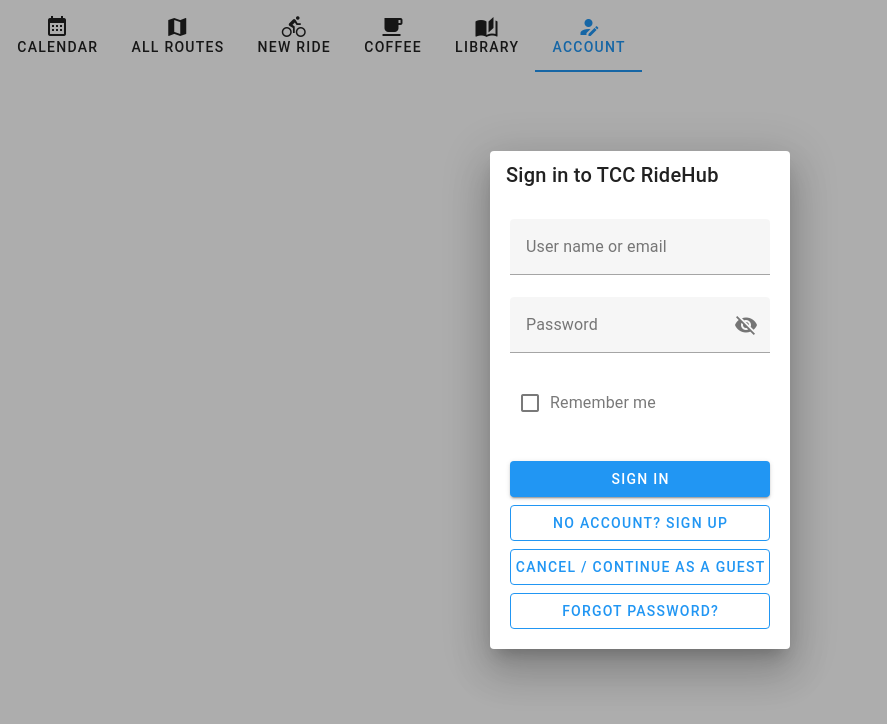
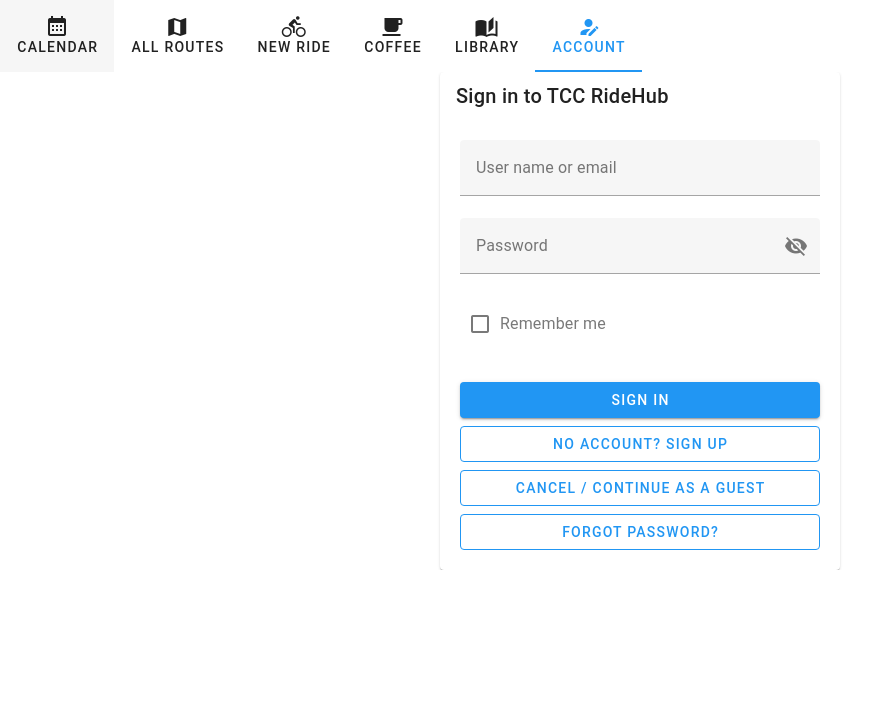
Before and after one commit to quilkin/ridehub2, a Vue app: page / in a window 1280 px wide. Shown: the top 724 px of the page, without its empty margins (0-887 px from the left). Built offline with nearby package versions, Linux system fonts and the light colour scheme.

Commit message:
account page nearly working

```diff
--- a/src/App.vue
+++ b/src/App.vue
@@ -7,31 +7,30 @@
 
 const currentTab = ref('account');
 const currentUser = ref(new User);
-const accountTab = ref();
-const setAccountView = () => {
-  accountTab.value.setTabView(currentUser.value.role > 0);
-}
+//const accountTab = ref();
+// const setAccountView = () => {
+//   accountTab.value.setTabView(currentUser.value.role > 0);
+// }
 
 function switchTab(tab: string) {
   currentTab.value = tab;
 }
-function loggedIn(user : User) {
+function doneLogin(user : User) {
   if (user===null)
   {
-    console.log("failed login");
-    accountTab.value.setTabView(false);
-    return;
-
+    console.log("guest user");
+    //accountTab.value.setTabView(false);
   }
-
-  console.log("login by " + user.email);
-  currentUser.value = user;
+  else {
+    console.log("login by " + user.email);
+    currentUser.value = user;
+  }
   switchTab('calendar');
 
 }
-function switchedToAccountTab() {
-  setAccountView();
-}
+// function switchedToAccountTab() {
+//   setAccountView();
+// }
 
 </script>
 
@@ -49,7 +48,7 @@
       <v-tab value="new"><v-icon>mdi-bike</v-icon>New Ride</v-tab>
       <v-tab value="coffee"><v-icon>mdi-coffee</v-icon>Coffee</v-tab>
       <v-tab value="library"><v-icon>mdi-book-open-page-variant</v-icon>Library</v-tab>
-      <v-tab value="account" @click="setAccountView"><v-icon>mdi-account-edit</v-icon>Account</v-tab>
+      <v-tab value="account"><v-icon>mdi-account-edit</v-icon>Account</v-tab>
     </v-tabs>
 
     <!-- <v-card-text> -->
@@ -84,10 +83,9 @@
 
         <v-window-item value="account">
           <account-actions
-            ref="accountTab"
-            :logged-in="currentUser.role>0"
-            @logged-in="loggedIn"
-            @guest="switchTab('calendar')"
+
+            :user="currentUser"
+            @done-login="doneLogin"
           ></account-actions>
 
         </v-window-item>
--- a/src/components/account/Signup.vue
+++ b/src/components/account/Signup.vue
@@ -78,9 +78,7 @@
         <v-btn color="blue" variant="outlined" @click="cancel()" block class="mt-2">   Cancel    </v-btn>
       </v-form>
     </v-card-text>
-    <!-- <v-card-actions class="pa-5">
-        <v-btn block class="mt-2"  type="submit" @click="submit()" color="blue">Submit</v-btn>
-    </v-card-actions> -->
+
   </v-card>
 </v-dialog>
 </template>
--- a/src/components/account/account.vue
+++ b/src/components/account/account.vue
@@ -1,20 +1,41 @@
 
 <script setup lang="ts">
 
-import { ref } from 'vue'
+import { ref, onBeforeMount, onUpdated } from 'vue'
 import {nameRules,pwRules,emailRules} from '../../utils/rules'
+import { myFetch } from '../fetch'
+import Swal from 'sweetalert2'
+import { User } from '../../utils/user'
 
 const userName = ref('');
 const email = ref('');
 const password1 = ref('');
 const password2 = ref('');
 const showPass = ref(false);
+const accountDialog = ref(false)
 const accountForm = ref();
-
-const distance = ref('k')
+//const creds = ref();
+const units = ref('k')
 const climbing = ref('y')
 const notify = ref('y')
+const emit = defineEmits(['doneAccount'])
+const props = defineProps({
+  user : User
+})
 
+onBeforeMount(() => {
+        if (props.user != undefined) {
+            units.value = props.user.units;
+            climbing.value = props.user.climbs? 'y':'n';
+            notify.value = props.user.notifications? 'y':'n';
+            userName.value = props.user.name;
+            email.value = props.user.email;
+            password1.value = '';
+            password2.value = '';
+
+        }
+
+  })
 
 const pwConfirmRules = [
   (value: string) => {
@@ -25,30 +46,77 @@
 async function submit() {
   if (accountForm.value != null) {
   const {valid} = await accountForm.value.validate()
+
   if (valid) {
-    alert("todo: send to server")
+    let creds  = {
+      name: userName.value,
+      pw: password1.value,
+      email: email.value,
+      units: units.value,
+      climbs: climbing.value === 'y'? 1:0,
+      notifications: notify.value === 'y'? 1:0
+    };
+    myFetch('ChangeAccount',creds,true)
+    .then((response) => {
+      if (response != null) {
+        if (response == 'OK') {
+          Swal.fire({
+                      title: 'Registration',
+                      text: "Your details have been saved",
+                      icon: 'info',
+                      confirmButtonText: 'OK'
+                    }).then();
+
+          emit('doneAccount');
+        }
+        else {
+          Swal.fire({
+                      title: 'Registration',
+                      text: response,
+                      icon: 'error',
+                      confirmButtonText: 'OK'
+                    }).then();
+
+        }
+      }
+      else {
+        Swal.fire({
+                      title: 'Update unsuccessful',
+                      text: 'Could not contact server',
+                      icon: 'error',
+                      confirmButtonText: 'OK'
+                    }).then();
+      }
+
+    })
   }
 }
+}
+function cancel() {
+    accountDialog.value = false;
+    emit('doneAccount');
 }
 </script>
 
 <template>
 
-    <v-container fluid>
+    <div class="d-flex align-center flex-column">
+  <!-- <v-dialog v-model="accountDialog" activator="parent" width="600"> -->
+   <v-card  width="600">
       <v-card-title class="headline black" primary-title>
         Your RideHub account
       </v-card-title>
       <v-card-text class="pa-3">
-        <v-form @submit.prevent="submit" >
+        <v-form @submit.prevent="submit" ref="accountForm">
           <v-row >
             <v-col   >
               <v-text-field v-model="userName"  :rules="nameRules"  label="Username"
-               placeholder="my name" hint="Leave blank if you don't want to change" persistent-hint>
+               :placeholder=userName  persistent-hint>
               </v-text-field>
             </v-col>
             <v-col   >
               <v-text-field v-model="email"     :rules="emailRules" label="Email"
-               placeholder="my@email.com" hint="Leave blank if you don't want to change" persistent-hint>
+               :placeholder=email  persistent-hint>
               </v-text-field>
             </v-col>
           </v-row>
@@ -56,32 +124,32 @@
             <v-col   >
               <v-text-field v-model="password1" :append-inner-icon="showPass ? 'mdi-eye' : 'mdi-eye-off'"
                 @click:append-inner="showPass = !showPass"   :type="showPass ? 'text' : 'password'"
-                :rules="pwRules"  label="Password" placeholder="******"
+                label="Password" placeholder="******"
                 hint="Leave blank if you don't want to change" persistent-hint>
               </v-text-field>
             </v-col>
             <v-col    >
               <v-text-field v-model="password2" :append-inner-icon="showPass ? 'mdi-eye' : 'mdi-eye-off'"
                 @click:append-inner="() => (showPass = !showPass)" :type="showPass ? 'text' : 'password'"
-                :rules="pwConfirmRules" label="Confirm password" placeholder="******"
+                label="Confirm password" placeholder="******"
                  hint="Leave blank if you don't want to change" persistent-hint>
               </v-text-field>
             </v-col>
           </v-row>
 
           <v-row >
-            <v-col>
+            <v-col align="right">
               <v-chip variant="outlined">Preferred distance units</v-chip>
             </v-col>
             <v-col>
-              <v-radio-group inline v-model="distance">
+              <v-radio-group inline v-model="units">
                 <v-radio label=" km " value="k"></v-radio>
                 <v-radio label="miles" value="m"></v-radio>
               </v-radio-group>
             </v-col>
           </v-row>
           <v-row >
-            <v-col>
+            <v-col align="right">
               <v-chip variant="outlined">Show amount of climbing in listings</v-chip>
             </v-col>
             <v-col>
@@ -92,7 +160,7 @@
             </v-col>
           </v-row>
           <v-row >
-            <v-col>
+            <v-col align="right">
               <v-chip variant="outlined">Notify me when a new ride is posted</v-chip>
             </v-col>
             <v-col>
@@ -105,7 +173,7 @@
 
           <v-row >
             <v-col>
-              <v-btn color="blue"  variant="outlined"  class="mt-2">    Cancel       </v-btn>
+              <v-btn color="blue"  variant="outlined" @click="cancel()" class="mt-2">    Cancel       </v-btn>
             </v-col>
             <v-col>
               <v-btn color="blue" type="submit"  class="mt-2">   Update your account   </v-btn>
@@ -113,7 +181,8 @@
           </v-row>
         </v-form>
       </v-card-text>
-    </v-container>
+    </v-card>
+  </div>
 
   </template>
   <style scoped>
--- a/src/components/account/login.vue
+++ b/src/components/account/login.vue
@@ -63,6 +63,7 @@
                   return;
                 }
                 emit('loggedIn',user);
+                return;
 
             } else {
               Swal.fire({
@@ -102,8 +103,8 @@
 </script>
 
 <template>
-  <v-dialog  activator="parent" width="300">
-  <v-card>
+  <div class="d-flex align-center flex-column">
+  <v-card  width="400">
     <v-card-title class="headline black" primary-title>
       Sign in to TCC RideHub
     </v-card-title>
@@ -140,7 +141,7 @@
       </v-form>
     </v-card-text>
   </v-card>
-
-</v-dialog>
+  </div>
+<!-- </v-dialog> -->
 
 </template>
--- a/src/components/account/reqpassword.vue
+++ b/src/components/account/reqpassword.vue
@@ -7,24 +7,17 @@
 const passDialog = ref(false)
 const passForm = ref();
 const email = ref('');
-const creds = ref();
-const pwReqDone = ref(false);
-const pwMessage = ref();
+const creds = ref('');
+// const pwReqDone = ref(false);
+// const pwMessage = ref();
 const emit = defineEmits(['donePass'])
 
-// const fetching = ref (false);
-// const myChildFetch = ref();
-// const callFetch = () => {
-//   myChildFetch.value.myFetch()
-// }
 
 async function submit() {
   const {valid} = await passForm.value?.validate()
   if (valid) {
-    //passDialog.value = false;
-    //fetching.value = true;
-    creds.value = email.value;
-    myFetch('ForgetPassword',creds.value,true)
+    //creds.value = email.value;
+    myFetch('ForgetPassword',email.value,true)
     .then((response) => {
 
         Swal.fire({
@@ -58,14 +51,8 @@
         </v-text-field>
 
         <v-btn color="blue" type="submit" block class="mt-2">    Request new password    </v-btn>
-        <!-- <fetch v-model="fetching"
-          ref="myChildFetch"
-          :url="'ForgetPassword'"
-          :data = creds
-          :wait-dlg="true"
-          @fetched="fetched"
-        ></fetch> -->
-        <v-alert closable v-model= pwReqDone  type="info" :text="pwMessage"/>
+
+        <!-- <v-alert closable v-model= pwReqDone  type="info" :text="pwMessage"/> -->
         <v-btn color="blue" variant="outlined" @click="cancel()" block class="mt-2">   Cancel    </v-btn>
 
       </v-form>
--- a/src/components/accountActions.vue
+++ b/src/components/accountActions.vue
@@ -7,38 +7,54 @@
 import { User } from '../utils/user'
 
 const props = defineProps({
-  loggedIn: Boolean
+  //loggedIn: Boolean
+  user : User
 })
-const loggingIn = ref(!props.loggedIn);
-const signingUp = ref(false);
-const requestPass = ref(false);
-const status = ref('')
+//const loggingIn = ref(!props.loggedIn);
+//const signingUp = ref(false);
+//const requestPass = ref(false);
+const status = ref('loggingIn')
+var updated = false;
 
-const emit = defineEmits(['loggedIn','guest'])
-function showLogin() {
-    if (props.loggedIn===false && signingUp.value===false && requestPass.value===false)
-        return true;
-}
+onBeforeMount(() => {
+        if (props.user != undefined)
+        //         status.value = props.status
+                status.value =  props.user.role>0 ? 'loggedIn' : 'loggingIn'
+  })
+  onUpdated(() => {
+        if (updated)
+                return;
+                if (props.user != undefined)
+        //         status.value = props.status
+                status.value =  props.user.role>0 ? 'loggedIn' : 'loggingIn'
+        updated = true;
+  })
 
-const setTabView = (loggedIn : Boolean) => {
-        loggingIn.value = !loggedIn;
-        //setTabView2(loggedIn);
-}
-// needs to be called from parent
-defineExpose({ setTabView })
+const emit = defineEmits(['doneLogin','guest'])
+// function showLogin() {
+//     if (props.loggedIn===false && signingUp.value===false && requestPass.value===false)
+//         return true;
+// }
+
+// const setTabView = (loggedIn : Boolean) => {
+//         loggingIn.value = !loggedIn;
+//         //setTabView2(loggedIn);
+// }
+// // needs to be called from parent
+// defineExpose({ setTabView })
 
 function loggedIn(user : User) {
-  loggingIn.value=false;
-  emit('loggedIn',user);
+  //loggingIn.value=false;
+  emit('doneLogin',user);
 }
 </script>
 
-<!-- <template>
+<template>
     <login  v-if="status==='loggingIn'"
-            @logged-in="emit('loggedIn')"
+            @logged-in="loggedIn"
             @sign-up="status='signingUp'"
             @forgot-pass="status='reqPassword'"
-            @guest-visit="status=''; emit('guest')"
+            @guest-visit="emit('doneLogin',null)"
             ></login>
     <reqpass v-else-if="status==='reqPassword'"
             @done-pass="status='loggingIn'"
@@ -46,10 +62,13 @@
     <signup v-else-if="status==='signingUp'"
             @done-sign-up="status='loggingIn'"
     ></signup>
-    <account v-else></account>
-</template> -->
+    <account v-else
+            :user="user"
+            @done-account="loggedIn"
+    ></account>
+</template>
 
-<template>
+<!-- <template>
     <login v-model=loggingIn v-if="showLogin()"
             @logged-in="loggedIn"
             @sign-up="signingUp = true"
@@ -63,4 +82,4 @@
             @done-sign-up="signingUp = false"
     ></signup>
     <account v-else></account>
-</template>
+</template> -->
```
Also changed, not shown: 1 other file (tests, documents, lock files or other folders).
